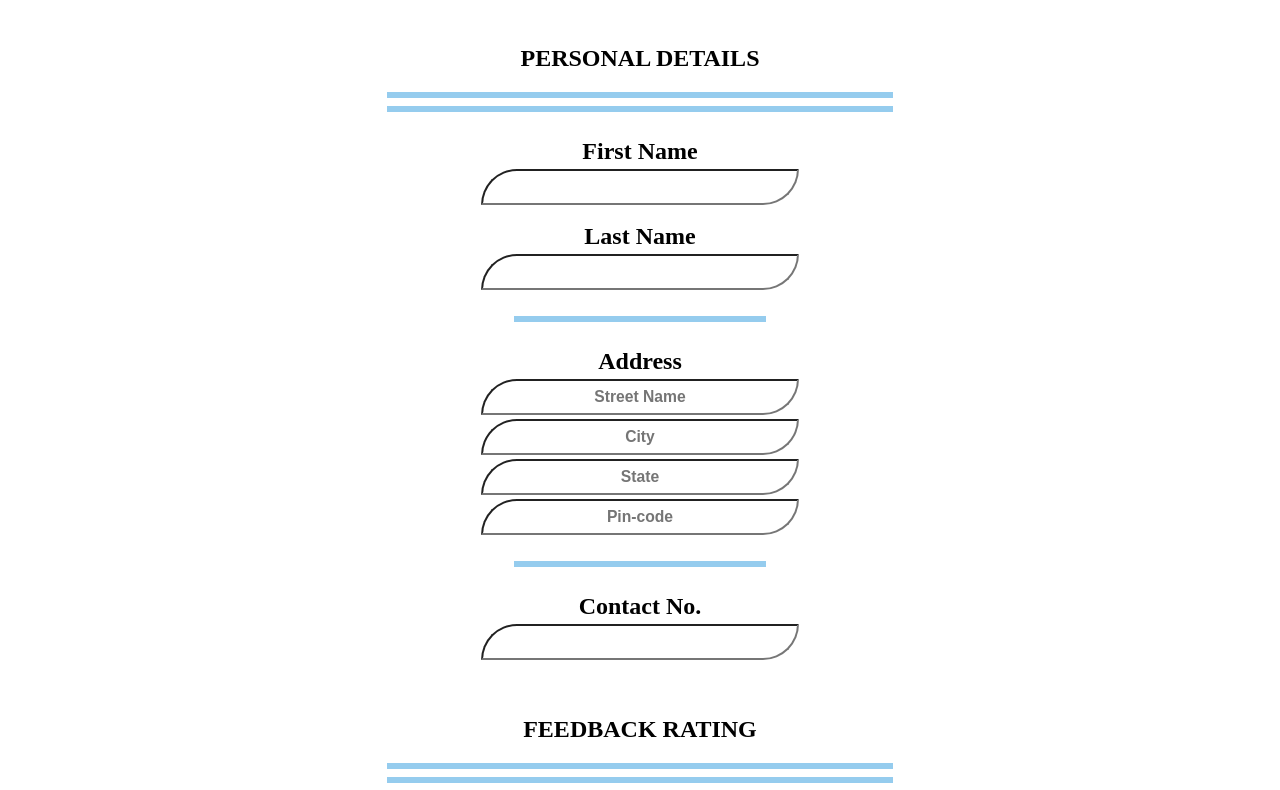
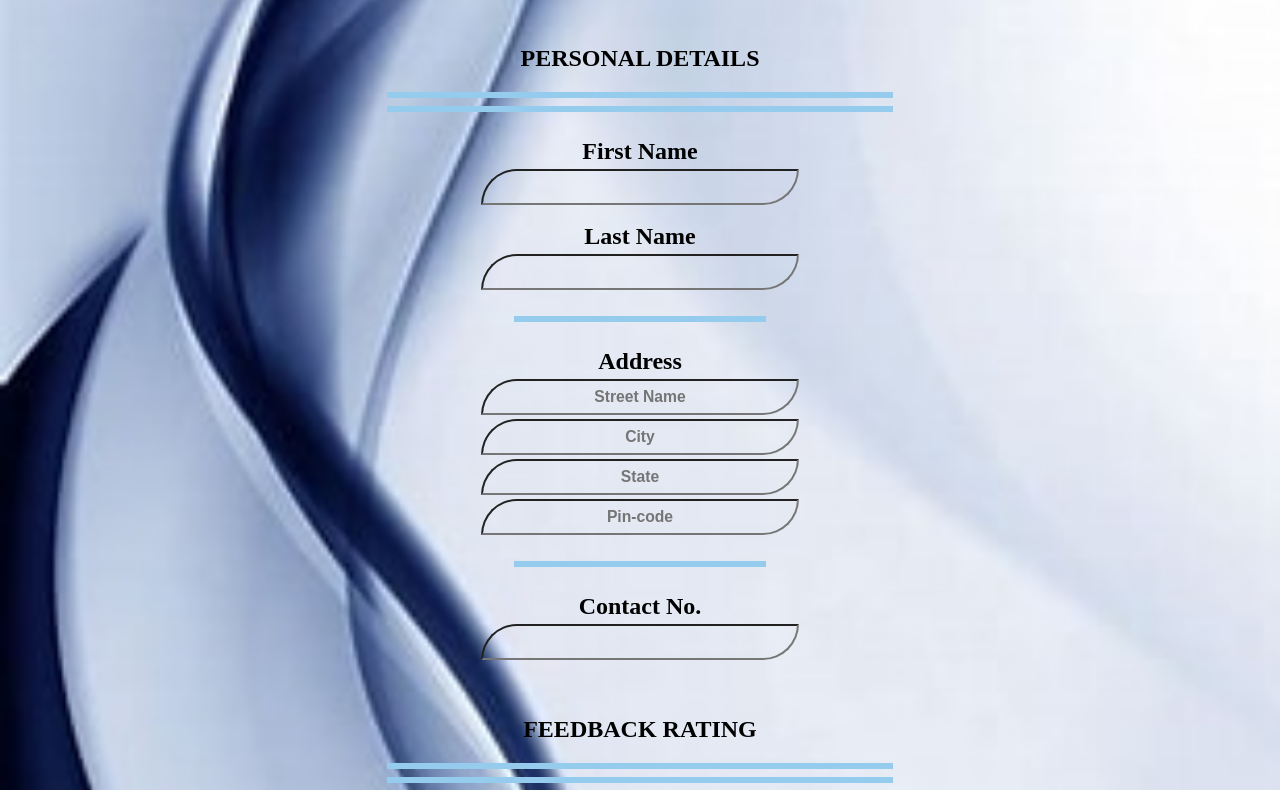
Before and after one commit to Madjob23/Assignment-3, a plain HTML site: page index.html in a window 1280 px wide. Shown: the part 73-863 px from the top of the page. Drawn offline with Linux system fonts and the light colour scheme.

Commit message:
Update style_3.css

```diff
--- a/style_3.css
+++ b/style_3.css
@@ -1,6 +1,6 @@
 body
 {
-    background-image: url(./images/Background.jpeg);
+    background-image: url(Background.jpeg);
     background-repeat: no-repeat;
     background-size: cover;
     text-align: center;
```
